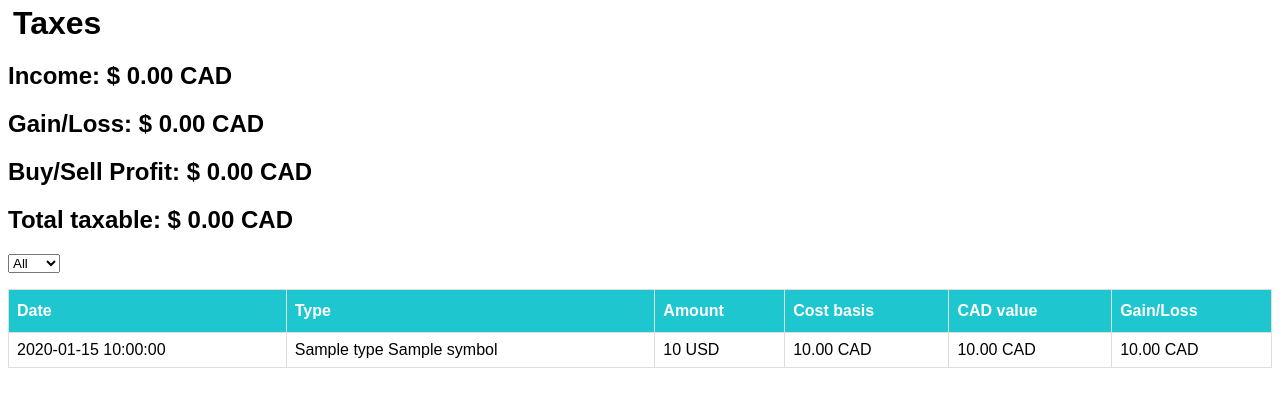
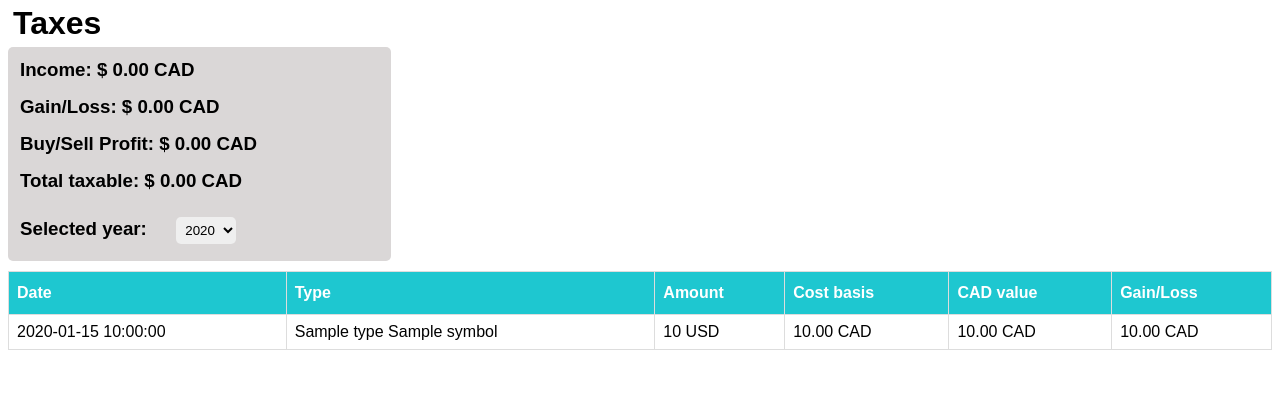
Before and after one commit to 0xSP3C14LN1NJ4/CryptoPortfolioTracker, a Flask app: template templates/taxes.html in a window 1280 px wide. Shown: the part 54-461 px from the top of the page. Run offline with Flask 2, Linux system fonts and the light colour scheme; the template is opened without the code that fills it: most values are stand-ins (such as "Sample title", 1, 10 or a date in 2020).

Commit message:
add selected year to taxes tab

```diff
--- a/app.py
+++ b/app.py
@@ -121,17 +121,19 @@ def taxes():
     previous_year_income = 0
     previous_year_gain_loss = 0
     previous_year_buy_sell_profit = 0
+    year = "all"
 
     with open(config.DATA_FILE, 'r') as file:
         all_data = json.load(file)
 
     if request.method == "POST" and "year" in request.form:
        year = request.form['year']
-       last_previous_year_item = utils.get_last_previous_year(all_data, year)
-       all_data = utils.get_year_data(all_data, year)
-       previous_year_income = float(last_previous_year_item['total_income'])
-       previous_year_gain_loss = float(last_previous_year_item['total_gain_loss'])
-       previous_year_buy_sell_profit = float(last_previous_year_item['buy_sell_profit'])
+       if year != "all":
+        last_previous_year_item = utils.get_last_previous_year(all_data, year)
+        all_data = utils.get_year_data(all_data, year)
+        previous_year_income = float(last_previous_year_item['total_income'])
+        previous_year_gain_loss = float(last_previous_year_item['total_gain_loss'])
+        previous_year_buy_sell_profit = float(last_previous_year_item['buy_sell_profit'])
 
     last_item = all_data[-1]
     income = float(last_item['total_income']) - previous_year_income
@@ -139,7 +141,7 @@ def taxes():
     buy_sell_profit = float(last_item['buy_sell_profit']) - previous_year_buy_sell_profit
     taxable = float(income) + (float(gain_loss) / 2)
 
-    return render_template("taxes.html", all_data=all_data, income=income, gain_loss=gain_loss, buy_sell_profit=buy_sell_profit, years=utils.get_years(), taxable=taxable)
+    return render_template("taxes.html", all_data=all_data, income=income, gain_loss=gain_loss, buy_sell_profit=buy_sell_profit, years=utils.get_years(), year=year, taxable=taxable)
 
 
 @app.route('/trade')
--- a/static/css/main.css
+++ b/static/css/main.css
@@ -32,6 +32,13 @@ ul li:hover>ul,
 .dropdown:hover {
     visibility: visible;
     display: block;
+}
+
+
+/* ----- Titles ----- */
+
+.title {
+    margin: 5px;
 }
 
 
@@ -83,6 +90,20 @@ td form button {
 }
 
 
+/* ----- Portfolio ----- */
+
+#canvas-div {
+    width: 25%;
+    height: 50%;
+    padding: 2%;
+    float: left;
+}
+
+#total-balance {
+    float: left;
+}
+
+
 /* ----- Trading Form ----- */
 
 .trade {
@@ -109,17 +130,6 @@ td form button {
     background-color: #04a2aa;
 }
 
-#canvasdiv {
-    width: 25%;
-    height: 50%;
-    padding: 2%;
-    float: left;
-}
-
-#totalBalance {
-    float: left;
-}
-
 
 /* ----- Refresh Buttons ----- */
 
@@ -134,8 +144,23 @@ td form button {
 }
 
 
-/* ----- Titles ----- */
+/* ----- Taxes ----- */
 
-.title {
+.taxes {
+    width: 30%;
+    background-color: rgb(218, 215, 215);
+    padding: 2px;
+    border-radius: 5px;
+    margin-bottom: 10px;
+}
+
+.taxes * {
+    padding: 5px;
     margin: 5px;
+    border-radius: 5px;
+    border: none;
 }
+
+.selected-year {
+    display: inline-block;
+}
--- a/templates/taxes.html
+++ b/templates/taxes.html
@@ -1,18 +1,21 @@
 {% extends "base.html" %} {% block title %}Taxes{% endblock%} {% block content %}
 <h1 class="title">Taxes</h1>
-<h2>Income: $ {{ '%0.2f' | format(income|float) }} CAD</h2>
-<h2>Gain/Loss: $ {{ '%0.2f' | format(gain_loss|float) }} CAD</h2>
-<h2>Buy/Sell Profit: $ {{ '%0.2f' | format(buy_sell_profit|float) }} CAD</h2>
-<h2>Total taxable: $ {{ '%0.2f' | format(taxable|float) }} CAD</h2>
+<div class="taxes">
+    <h3>Income: $ {{ '%0.2f' | format(income|float) }} CAD</h3>
+    <h3>Gain/Loss: $ {{ '%0.2f' | format(gain_loss|float) }} CAD</h3>
+    <h3>Buy/Sell Profit: $ {{ '%0.2f' | format(buy_sell_profit|float) }} CAD</h3>
+    <h3>Total taxable: $ {{ '%0.2f' | format(taxable|float) }} CAD</h3>
+    <h3 class="selected-year">Selected year: </h3>
 
-<form action="/taxes" method="post">
+    <form class="selected-year" action="/taxes" method="post">
         <select name="year" onchange="this.form.submit()">
             <option value="all">All</option>
             {% for year in years %}
-        <option value="{{year}}">{{year}}</option>
+            <option id="{{year}}" value="{{year}}">{{year}}</option>
             {% endfor%}
         </select>
     </form>
+</div>
 
 <table>
     <thead>
@@ -38,5 +41,14 @@
         {% endfor %}
     </tbody>
 </table>
+<script>
+    window.onload = function() {
+        var year = document.getElementById("{{year}}");
+
+        if (year != null) {
+            document.getElementById("{{year}}").selected = "true";
+        }
+    }
+</script>
 
 {% endblock %}
```
Lines whose indentation alone changed are shown as unchanged.
